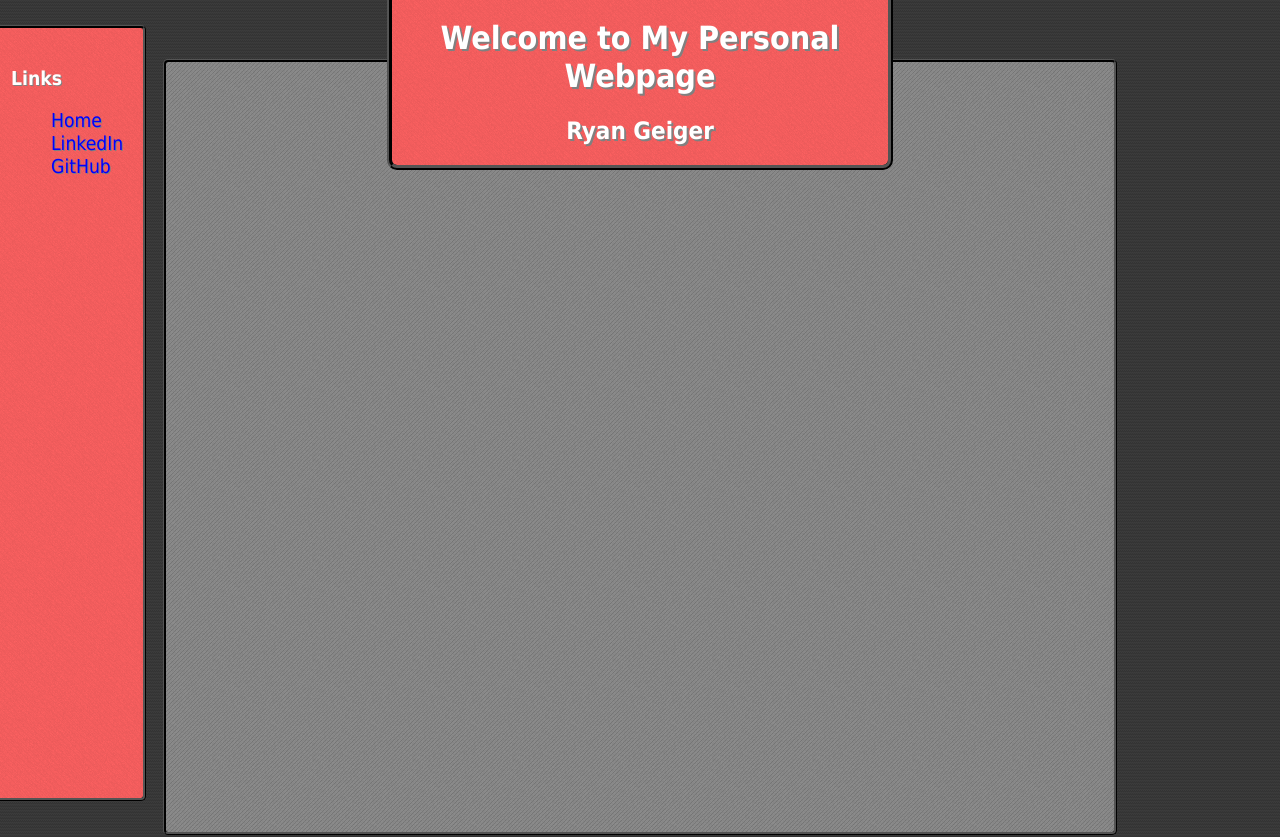
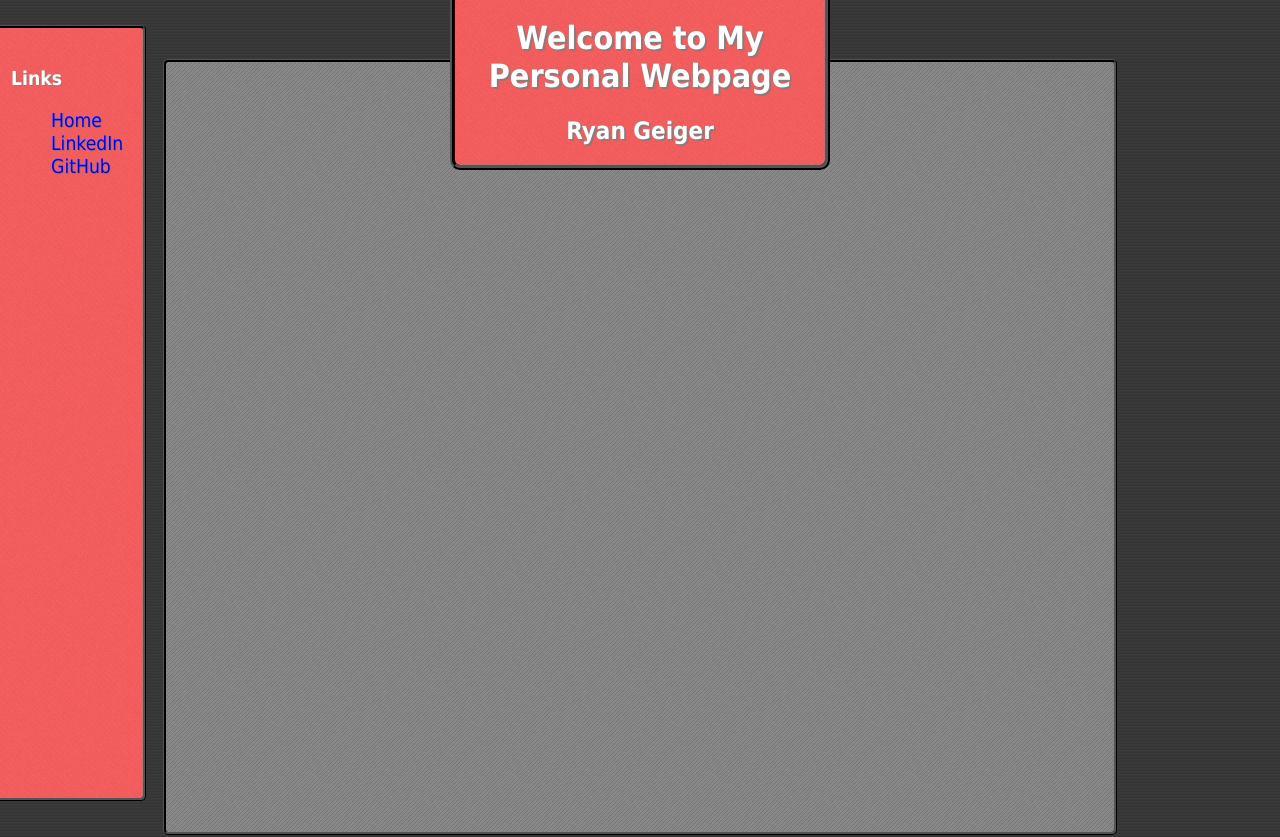
Before and after one commit to rygei8/rygei8.github.io, a plain HTML site: page index.html in a window 1280 px wide. Shown: the top 837 px of the page. Drawn offline with Linux system fonts and the light colour scheme.

Commit message:
Update stylesheet.css

```diff
--- a/stylesheet.css
+++ b/stylesheet.css
@@ -13,7 +13,7 @@ html {
     text-shadow: 2px 2px gray;
     border: 5px ridge black;
     border-radius: 10px;
-    margin: -25px 30% 15px 30%;
+    margin: -25px 35% 15px 35%;
     padding-top: 10px;
     z-index: 100;
 }
```
